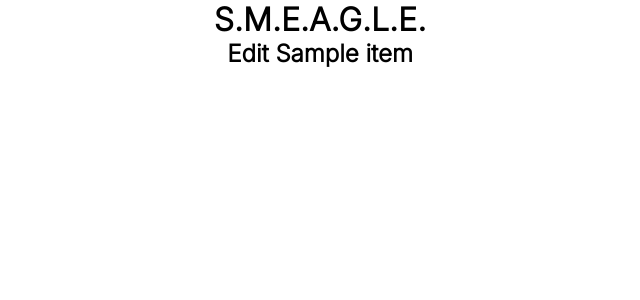
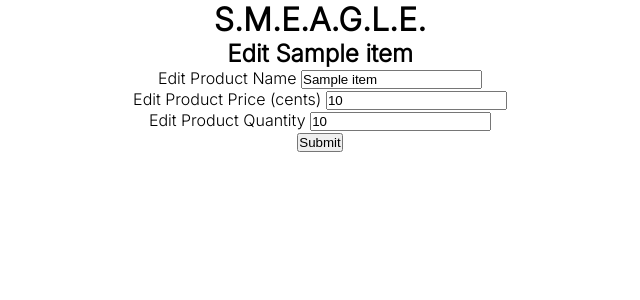
Before and after one commit to TravisAlstrand/product_inventory_flask, a Flask app: template templates/edit.html in a window 1280 px wide. Shown: the top 300 px of the page, without its empty margins (320-960 px from the left). Run offline with Flask 3, Linux system fonts and the light colour scheme; the template is opened without the code that fills it: most values are stand-ins (such as "Sample title", 1, 10 or a date in 2020).

Commit message:
edit page up / populating / sending info

```diff
--- a/app.py
+++ b/app.py
@@ -47,10 +47,22 @@
 
 
 # EDIT PAGE
-@app.route("/edit/<item>")
-def edit_page(item):
-  print(item)
-  return render_template("edit.html", item=item)
+@app.route("/<category>/edit/<item>", methods=["GET", "POST"])
+def edit_page(category, item):
+  if request.form and category == "brand":
+    print(request.form["brand_name"])
+    return redirect(url_for("brand_detail", result=item))
+  elif request.form and category == "product":
+    print(request.form["product_name"])
+    print(request.form["product_price"])
+    print(request.form["product_quantity"])
+    return redirect(url_for("product_detail", result=item))
+  if category == "brand":
+    item = get_single_brand(item)
+    return render_template("edit.html", category=category, item=item[0])
+  else:
+    item = get_single_product(item)
+    return render_template("edit.html", category=category, item=item)
 
 # 404
 @app.errorhandler(404)
--- a/templates/brand-detail.html
+++ b/templates/brand-detail.html
@@ -4,7 +4,7 @@
   <h2>{{ brand.brand_name }}</h2>
   <p>{{ count }}</p>
   <a
-    href="{{ url_for('edit_page', category=category, item=brand.brand_name)}}"
+    href="{{ url_for('edit_page', category='brand', item=brand.brand_name)}}"
     class="btn"
   >
     Edit Brand
--- a/templates/edit.html
+++ b/templates/edit.html
@@ -1,5 +1,59 @@
 {% extends "layout.html" %} {% block content %}
 <section>
-  <h2>Edit {{item}}</h2>
+  {% if category == 'brand' %}
+  <h2>Edit {{item.brand_name}}</h2>
+  <form
+    action="{{ url_for('edit_page', category=category, item=item.brand_name) }}"
+    method="POST"
+    class="edit-form"
+  >
+    <div class="label-input-div">
+      <label for="nameInput">Edit Brand Name</label>
+      <input
+        type="text"
+        name="brand_name"
+        id="nameInput"
+        value="{{ item.brand_name }}"
+      />
+    </div>
+    <button type="submit">Submit</button>
+  </form>
+  {% else %}
+  <h2>Edit {{item.product_name}}</h2>
+  <form
+    action="{{ url_for('edit_page', category=category, item=item.product_name) }}"
+    method="POST"
+    class="edit-form"
+  >
+    <div class="label-input-div">
+      <label for="nameInput">Edit Product Name</label>
+      <input
+        type="text"
+        name="product_name"
+        id="nameInput"
+        value="{{ item.product_name }}"
+      />
+    </div>
+    <div class="label-input-div">
+      <label for="priceInput">Edit Product Price (cents)</label>
+      <input
+        type="text"
+        name="product_price"
+        id="priceInput"
+        value="{{ item.product_price }}"
+      />
+    </div>
+    <div class="label-input-div">
+      <label for="quantityInput">Edit Product Quantity</label>
+      <input
+        type="text"
+        name="product_quantity"
+        id="quantityInput"
+        value="{{ item.product_quantity }}"
+      />
+    </div>
+    <button type="submit">Submit</button>
+  </form>
+  {% endif %}
 </section>
 {% endblock %}
```
Also changed, not shown: templates/prod-detail.html (+6 -1 lines).
